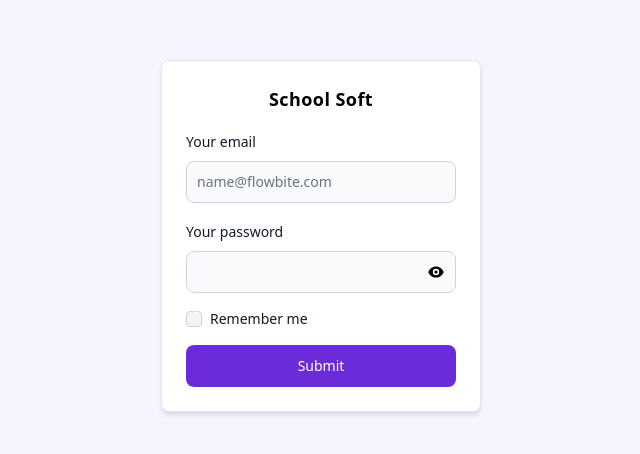
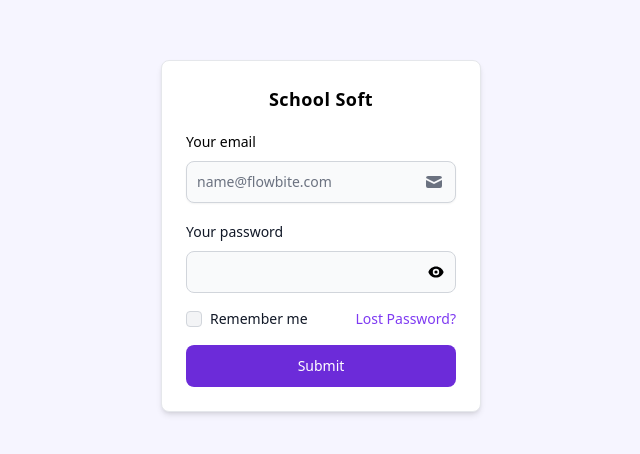
Before and after one commit to Ebenezr/School-Management-System-Frontend, a React (Create React App) app: page / in a window 1280 px wide. Shown: the part 164-618 px from the top of the page, without its empty margins (319-959 px from the left). Built offline with nearby package versions, Linux system fonts and the light colour scheme.

Commit message:
refactor ui login page

```diff
--- a/src/Login.jsx
+++ b/src/Login.jsx
@@ -8,7 +8,7 @@ import {
 } from "flowbite-react";
 import { useNavigate } from "react-router-dom";
 import React, { useEffect, useState } from "react";
-
+import { HiMail, HiEyeOff, HiEye } from "react-icons/hi";
 import { useForm, Controller } from "react-hook-form";
 import { z } from "zod";
 import { zodResolver } from "@hookform/resolvers/zod";
@@ -16,7 +16,8 @@ import axios from "axios";
 import { useMutation } from "@tanstack/react-query";
 import { HiCheck } from "react-icons/hi";
 import { IoMdClose } from "react-icons/io";
-import { HiEye, HiEyeOff } from "react-icons/hi";
+import { Link } from "react-router-dom";
+// import { HiEye, HiEyeOff } from "react-icons/hi";
 const Login = () => {
   const navigate = useNavigate();
   const [showSuccessToast, setShowSuccessToast] = useState(false);
@@ -125,7 +126,11 @@ const Login = () => {
           >
             <div>
               <div className="mb-2 block">
-                <Label htmlFor="email1" value="Your email" />
+                <Label
+                  htmlFor="email1"
+                  value="Your email"
+                  color={errors.email ? "failure" : "gray"}
+                />
               </div>
               <Controller
                 control={control}
@@ -135,15 +140,19 @@ const Login = () => {
                   <TextInput
                     id="email1"
                     type="email"
+                    shadow={true}
+                    rightIcon={HiMail}
                     placeholder="name@flowbite.com"
                     required={true}
+                    color={errors.email ? "failure" : "gray"}
+                    helperText={errors.email?.message}
                     {...field}
                   />
                 )}
               />
-              {errors.email && (
+              {/* {errors.email && (
                 <p className="text-red-500">{errors.email.message}</p>
-              )}
+              )} */}
             </div>
             <div>
               <div className="mb-2 block">
@@ -152,6 +161,7 @@ const Login = () => {
               <div className="relative">
                 <Controller
                   control={control}
+                  shadow={true}
                   name="password"
                   defaultValue=""
                   render={({ field }) => (
@@ -159,6 +169,8 @@ const Login = () => {
                       id="password1"
                       type={showPassword ? "text" : "password"}
                       required={true}
+                      color={errors.email ? "failure" : "gray"}
+                      helperText={errors.password?.message}
                       {...field}
                     />
                   )}
@@ -171,13 +183,15 @@ const Login = () => {
                   {showPassword ? <HiEyeOff /> : <HiEye />}
                 </button>
               </div>
-              {errors.password && (
-                <p className="text-red-500">{errors.password.message}</p>
-              )}
             </div>
-            <div className="flex items-center gap-2">
-              <Checkbox id="remember" />
-              <Label htmlFor="remember">Remember me</Label>
+            <div className="flex justify-between">
+              <div className="flex items-center gap-2">
+                <Checkbox id="remember" />
+                <Label htmlFor="remember">Remember me</Label>
+              </div>
+              <Link to="#" className="text-sm text-purple-600 hover:underline">
+                Lost Password?
+              </Link>
             </div>
             <Button color="purple" type="submit" isProcessing={isLoading}>
               Submit
```
